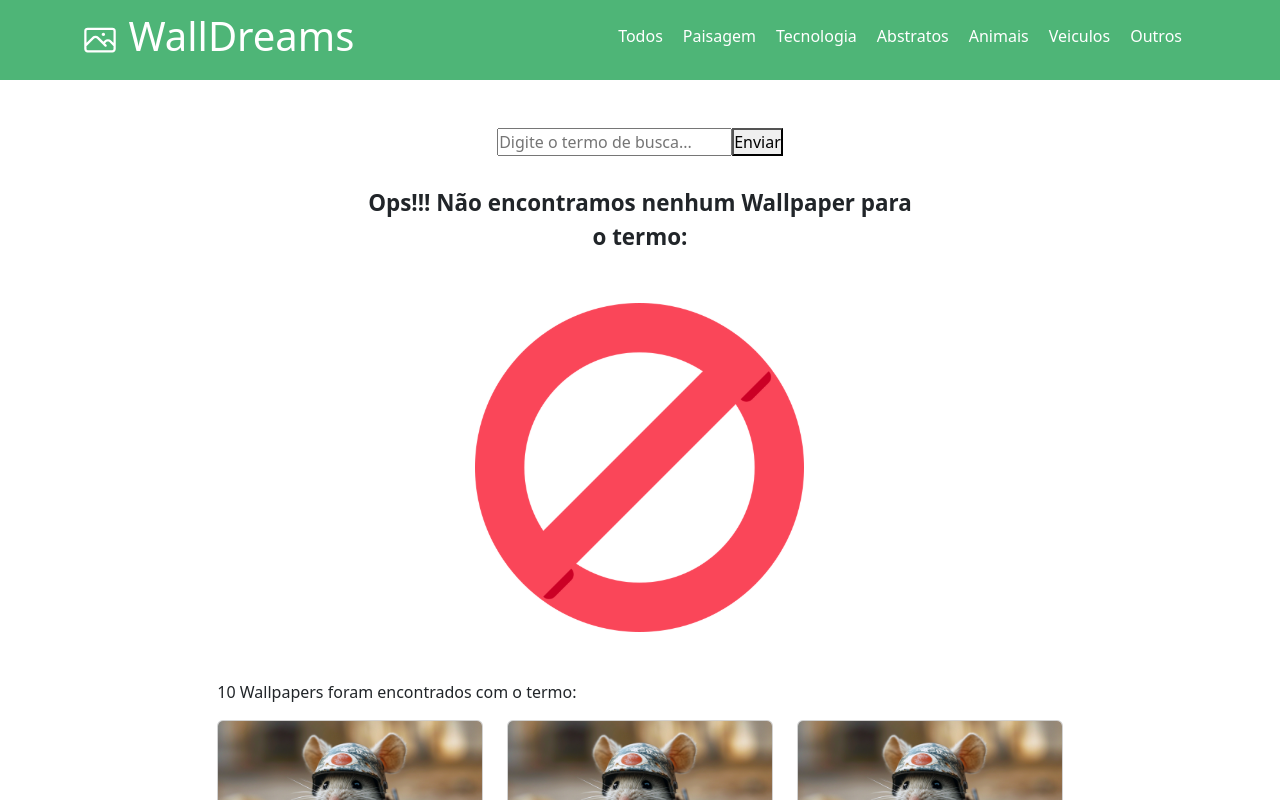
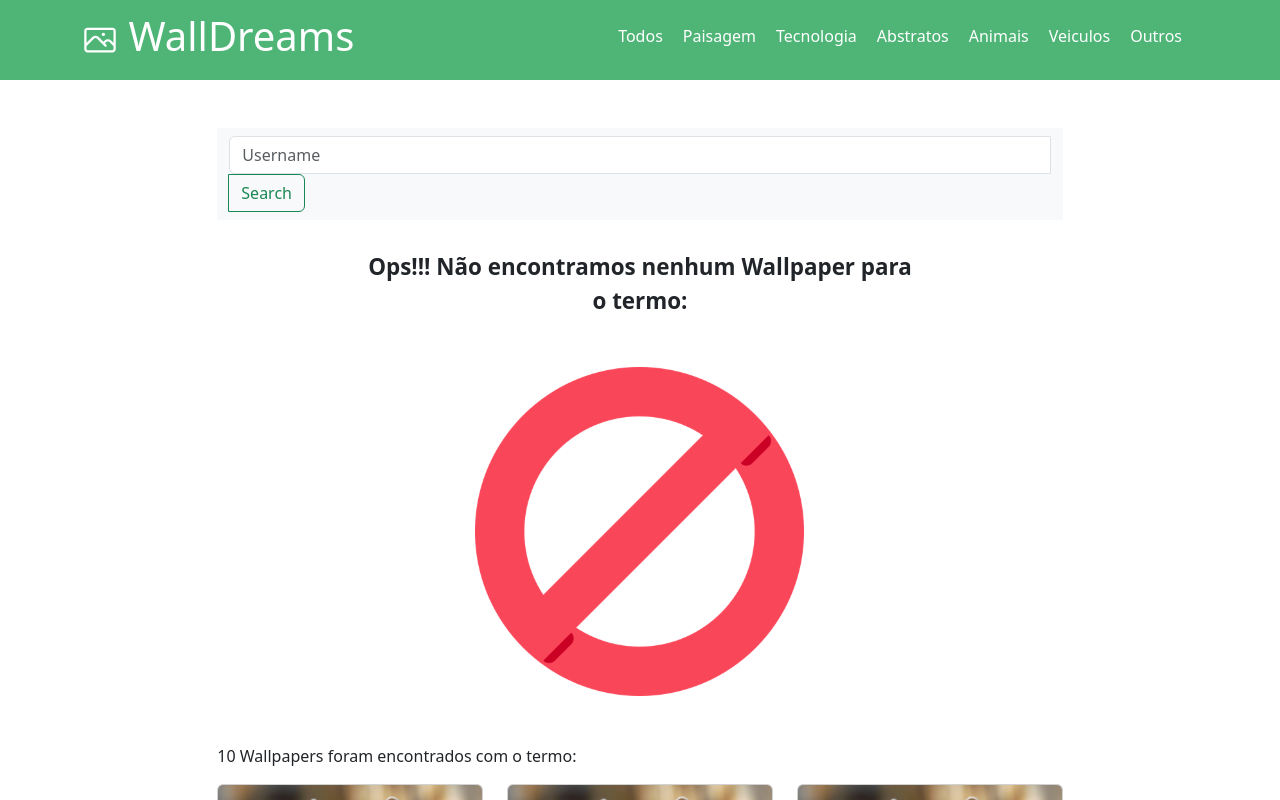
Before and after one commit to MichelNsouza/WallDreams, a Vue app: page /buscar/Abstratos in a window 1280 px wide. Built offline with nearby package versions, Linux system fonts and the light colour scheme.

Commit message:
Finalizando HTML e CSS Barra de pesquisa

```diff
--- a/src/views/BuscarView.vue
+++ b/src/views/BuscarView.vue
@@ -2,10 +2,7 @@
   <div class="row d-flex justify-content-center align-items-center">
     <div class="col-md-8">
       <div class="pt-5 text-center">
-        <form>
-          <input type="text" v-model="pesquisaAtual" :placeholder="pesquisaRetorno.pesquisa ? pesquisaRetorno.pesquisa : 'Digite o termo de busca...'">
-          <button type="button" @click="enviarPesquisa">Enviar</button>
-        </form>
+        <BarraPesquisa/>
       </div>
       <div v-if="Notfound == true"><NotfoundComponente :titulo="pesquisaRetorno.pesquisa"/></div>
 
@@ -42,8 +39,11 @@
 <script>
 import { pesquisaStore } from '@/stores/pesquisa';
 import NotfoundComponente from '../components/NotfoundComponente.vue';
+import BarraPesquisa from '../components/BarraPesquisa.vue'
 export default {
-  components: { NotfoundComponente },
+  components:
+  { NotfoundComponente,
+    BarraPesquisa, },
   data() {
     return {
       pesquisaAtual: '',
--- a/src/views/HomeView.vue
+++ b/src/views/HomeView.vue
@@ -8,10 +8,7 @@
   e deixe seu computador com a sua cara!</h3>
       <p>Faça download em 4K, Full-HD ou HD, não importa sua resolução!</p>
 
-      <form>
-        <input type="text" v-model="pesquisaAtual" placeholder="Digite o termo de busca...">
-        <button type="button" @click="enviarPesquisa">Enviar</button>
-      </form>
+      <BarraPesquisa/>
         <p>Categorias mais buscadas <span class="destaqueMaisBuscado">{{maisBuscado[0]}},</span> <span class="destaqueMaisBuscado">{{maisBuscado[1]}}</span> e <span class="destaqueMaisBuscado">{{maisBuscado[2]}}</span>.</p><!-- recebe 3 categorias mais baixadas da api -->
         </div>
 
@@ -65,6 +62,7 @@
 <script>
 import { pesquisaStore } from '@/stores/pesquisa'
 import ModalComponente from '../components/ModalComponente.vue'
+import BarraPesquisa from '../components/BarraPesquisa.vue'
 
 export default {
   setup() {
@@ -74,7 +72,8 @@ export default {
     }
   },
   components: {
-    ModalComponente
+    ModalComponente,
+    BarraPesquisa
   },
   data() {
     return {
```
